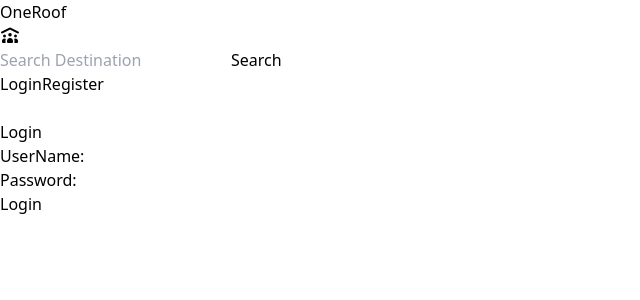
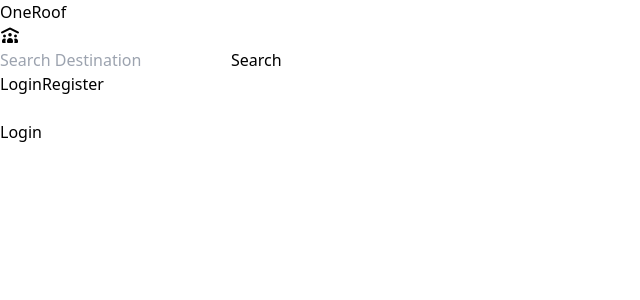
Before and after one commit to Abhijeet231/OneRoof, a React (Vite) app in the folder frontend/: page /login in a window 1280 px wide. Shown: the top 300 px of the page, without its empty margins (0-640 px from the left). Built offline with nearby package versions, Linux system fonts and the light colour scheme.

Commit message:
feat: add react-toastify for notifications; update Register component with user registration logic and form validation PUre React code without adding tailwind to Register Form

```diff
--- a/frontend/package.json
+++ b/frontend/package.json
@@ -17,6 +17,7 @@
     "react-dom": "^19.1.1",
     "react-hook-form": "^7.62.0",
     "react-router-dom": "^7.8.2",
+    "react-toastify": "^11.0.5",
     "zod": "^4.1.5"
   },
   "devDependencies": {
--- a/frontend/src/App.jsx
+++ b/frontend/src/App.jsx
@@ -1,5 +1,7 @@
 import Navbar from "./components/header/Navbar.jsx";
 import {Outlet} from "react-router-dom";
+import { Bounce, ToastContainer, Zoom } from "react-toastify";
+import "react-toastify/dist/ReactToastify.css";
 
 
 function App() {
@@ -8,6 +10,7 @@
     <>
     <Navbar/>
     <Outlet/>
+    <ToastContainer position="top-center" autoClose={3000}  transition={Zoom}/>
    </>
 
   )
--- a/frontend/src/components/header/Login.jsx
+++ b/frontend/src/components/header/Login.jsx
@@ -1,22 +1,9 @@
+import React from 'react'
 
 const Login = () => {
+  return (
+    <div>Login</div>
+  )
+}
 
-    return(
-        <div>
-            <h2>Login</h2>
-            <form>
-                <div>
-                    <label htmlFor="userName" >UserName:</label>
-                    <input id="userName" type="email" name="email" required />
-                </div>
-                <div>
-                    <label htmlFor="password">Password:</label>
-                    <input id="password" type="password" name="password" required />
-                </div>
-                <button type="submit">Login</button>
-            </form>
-        </div>
-    )
-};
-
-export default Login;
+export default Login
--- a/frontend/src/components/header/Register.jsx
+++ b/frontend/src/components/header/Register.jsx
@@ -1,26 +1,51 @@
 import { useForm } from "react-hook-form";
 import { zodResolver } from "@hookform/resolvers/zod";
 import { registerSchema } from "../schemas/registerSchema.js";
+import { toast} from "react-toastify";
 
 const Register = () => {
   const {
     register,
     handleSubmit,
-    formState: { errors },
+    formState: { errors, isSubmitting }, reset,
   } = useForm({
     resolver: zodResolver(registerSchema),
   });
 
-  const onSubmit = (data) => {
+  const onSubmit = async (data) => {
     console.log("✅ Form Data:", data);
     // Here you’d call your backend API (fetch/axios)
+    try{
+      const res = await fetch("http://localhost:8000/api/v1/users/register",
+        {
+          method: "POST",
+          headers: {"Content-Type": "application/json"},
+          body: JSON.stringify(data),
+        }
+      );
+     const result = await res.json();
+    if(!res.ok){
+      throw new Error(result.message || "Failed to register user");
+    }
+
+    toast.success("User registered successfully!");
+    console.log("REGISTERED USER:", result);
+    reset();
+
+    }catch(error){
+      toast.error(`ERROR: ${error.message}`)
+      console.log("ERROR WHILE DOING POST REQUEST F*", error);
+    }
   };
+
+
+
 
   return (
     <form onSubmit={handleSubmit(onSubmit)}>
       <div>
         <label>Username:</label>
-        <input type="text" {...register("username")} />
+        <input type="text" {...register("userName")} />
         {errors.userName && <p style={{ color: "red" }}>{errors.userName.message}</p>}
       </div>
 
@@ -42,7 +67,12 @@
         {errors.password && <p style={{ color: "red" }}>{errors.password.message}</p>}
       </div>
 
-      <button type="submit">Register</button>
+      <button type="submit"
+       disabled = {isSubmitting}
+      >
+        {isSubmitting ? "Registering..." : "Register"}
+
+      </button>
     </form>
   );
 };
```
Also changed, not shown: 1 other file (tests, documents, lock files or other folders).
